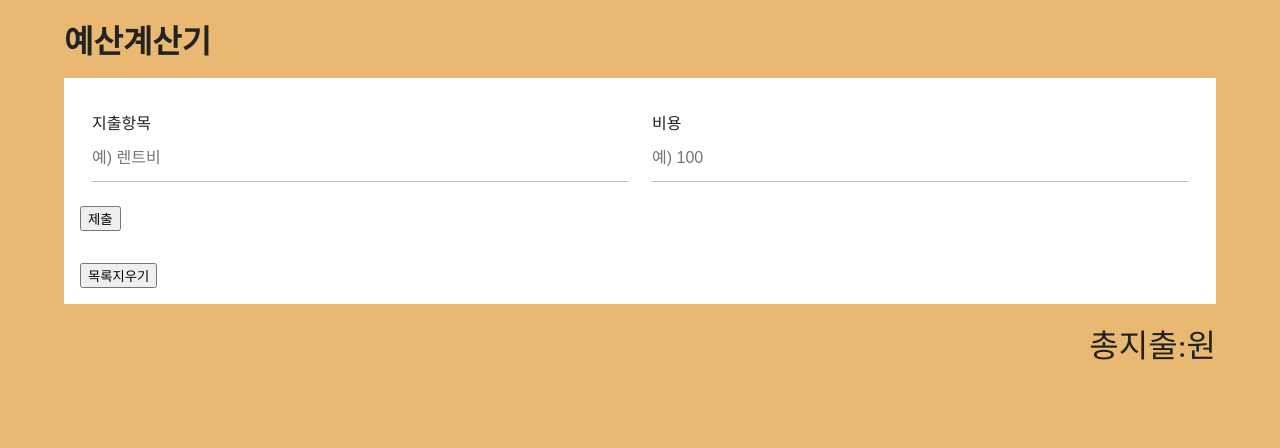
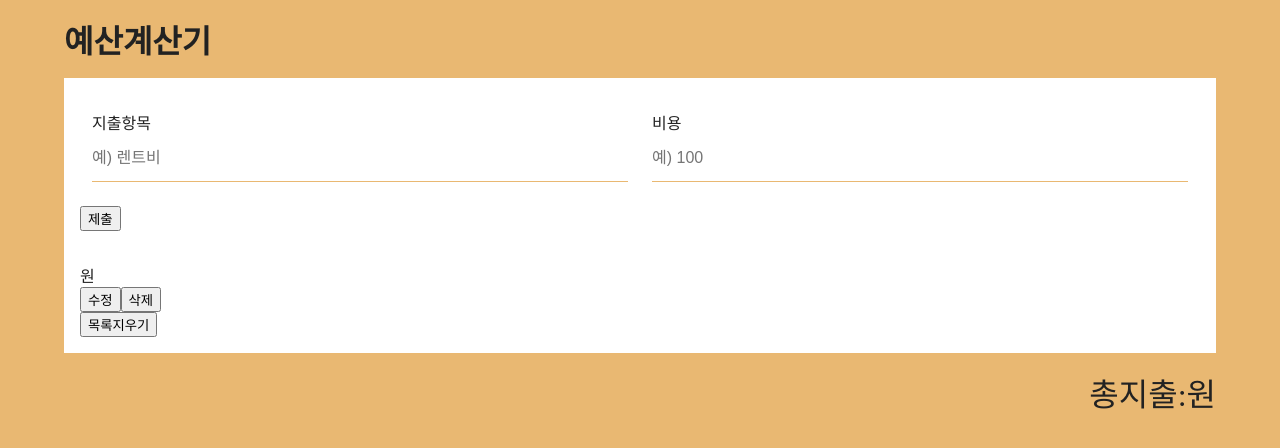
Before and after one commit to appletree0201/react-test, a React (Create React App) app: page / in a window 1280 px wide. Shown: the top 448 px of the page. Built offline with nearby package versions, Linux system fonts and the light colour scheme.

Commit message:
item 컴포넌트

```diff
--- /dev/null
+++ b/src/components/ExpenseItem.css
@@ -0,0 +1,9 @@
+.item {
+    background-color: var(--mainWhite);
+    line-height: 1.5rem;
+    padding: 10px 20px;
+    margin-bottom: 1rem;
+    border: 1px solid #e0e0e0;
+    justify-content: space-between;
+    transition: all 0.3s linear;
+}
--- a/src/components/ExpenseItem.js
+++ b/src/components/ExpenseItem.js
@@ -1,9 +1,19 @@
 import React, { Component } from 'react'
+import "./ExpenseItem.css";
 
 export class ExpenseItem extends Component {
   render() {
     return (
-      <div>ExpenseItem</div>
+        <li classname= 'item'>
+            <div className="info">
+                <span className="expense"></span>
+                <span className="expense">원</span>
+            </div>
+            <div className="button">
+                <button className="edit-btn">수정</button>
+                <button className="clear-btn">삭제</button>
+            </div>
+        </li>
     )
   }
 }
--- a/src/components/ExpenseList.js
+++ b/src/components/ExpenseList.js
@@ -1,4 +1,5 @@
 import React, { Component } from 'react'
+import ExpenseItem from './ExpenseItem'
 import './ExpenseList.css'
 
 export class ExpenseList extends Component {
@@ -7,6 +8,7 @@ export class ExpenseList extends Component {
       <>
         <ul className='list'>
             {/* Expense Item */}
+            <ExpenseItem />
         </ul>
         <button className='btn'>
             목록지우기
```
